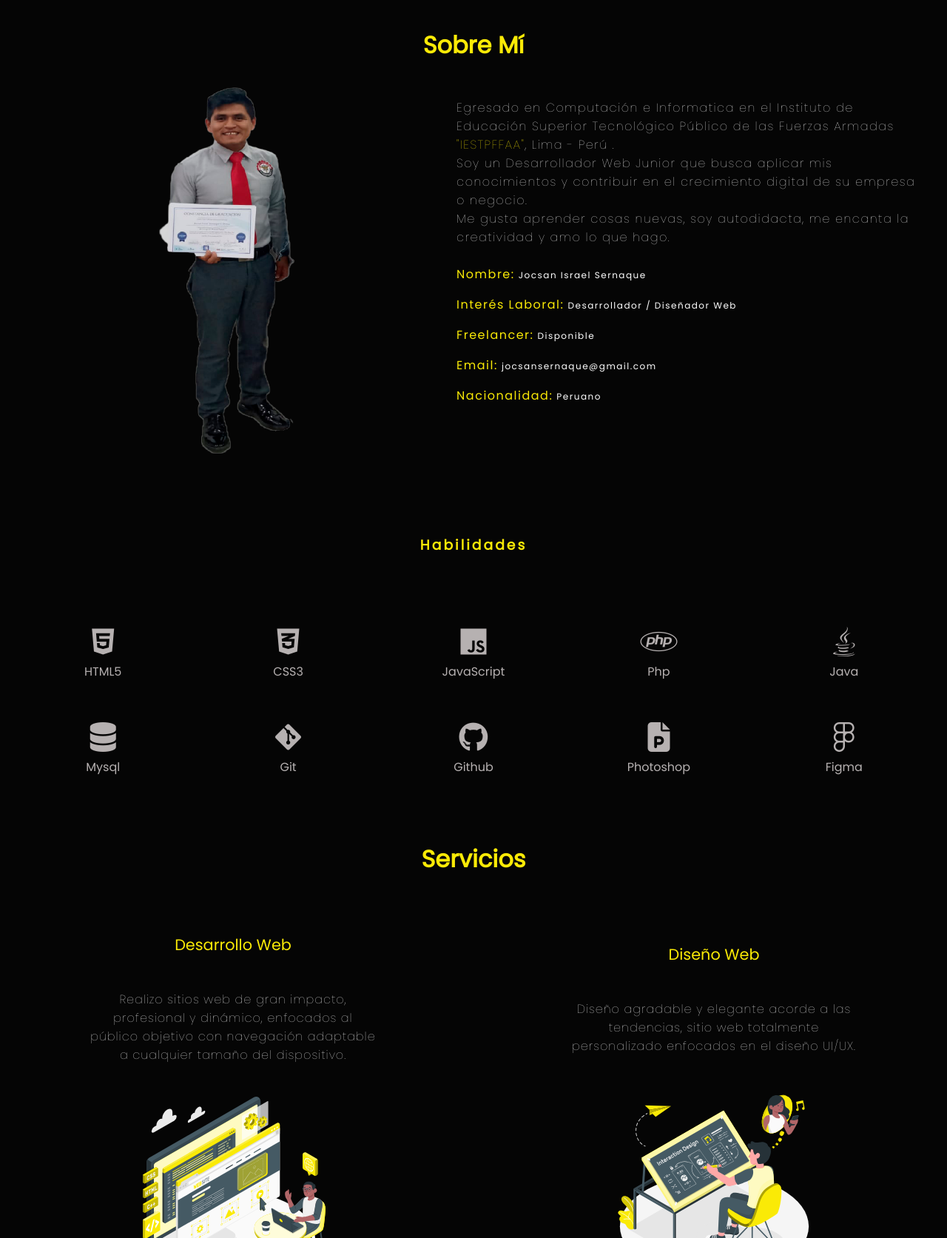
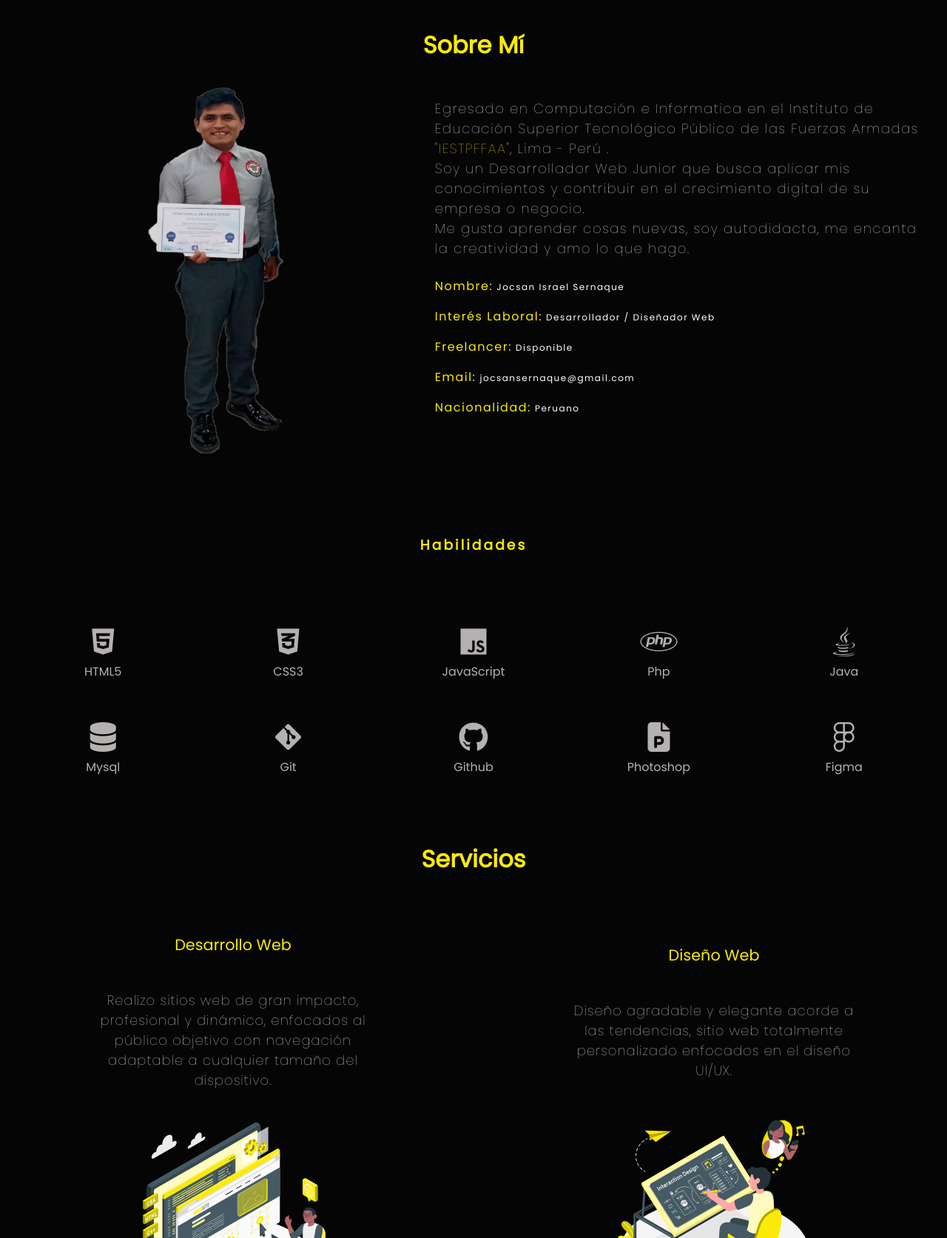
Before and after one commit to JocsanSernaque/JocsanSernaque.github.io, a plain HTML site: page index.html in a window 1280 px wide. Shown: the part 820-2493 px from the top of the page at 74% size. Drawn offline with Linux system fonts and the light colour scheme.

Commit message:
Add style to text

```diff
--- a/css/style.css
+++ b/css/style.css
@@ -157,8 +157,7 @@
 .article__presentation p{
     font-size: 1.2rem;
     font-style: italic;
-    font-weight: 100;
-    /* color: var(--color_three); */
+    font-weight: 300;
     letter-spacing: 2px;
 }
 .article__presentation .spaciality{
@@ -264,7 +263,8 @@
 
 .article__desciption p{
     color: var(--color_one);
-    font-weight: 200;
+    font-weight: 300;
+    font-size: 18px;
 }
 
 .light-link{ color: var(--color_two); }
@@ -336,7 +336,8 @@
 .services__card p{
     letter-spacing: 1px;
     margin: 30px 0;
-    font-weight: 100;
+    font-weight: 300;
+    font-size: 18px;
     text-align: justify;
 }
 
```
